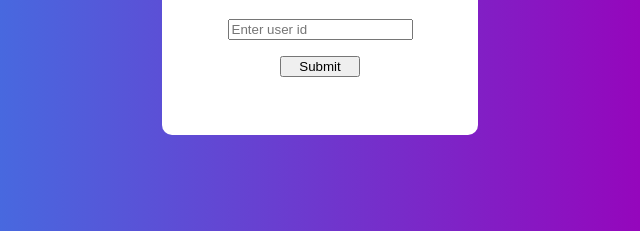
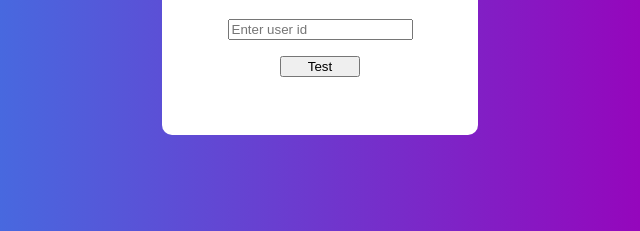
Before and after one commit to Shameer-R/Spotify-Soulmates, a plain HTML site: page src/index.html in a window 1280 px wide. Shown: the part 255-486 px from the top of the page, 598-1238 px from the left. Drawn offline with Linux system fonts and the light colour scheme.

Commit message:
Test commit

```diff
--- a/src/index.html
+++ b/src/index.html
@@ -16,7 +16,7 @@
             <div class="user-2-section">
                 <h1>User 2</h1>
                 <input placeholder="Enter user id">
-                <button type="submit">Submit</button>
+                <button type="submit">Test</button>
             </div>
         </div>
 
```
